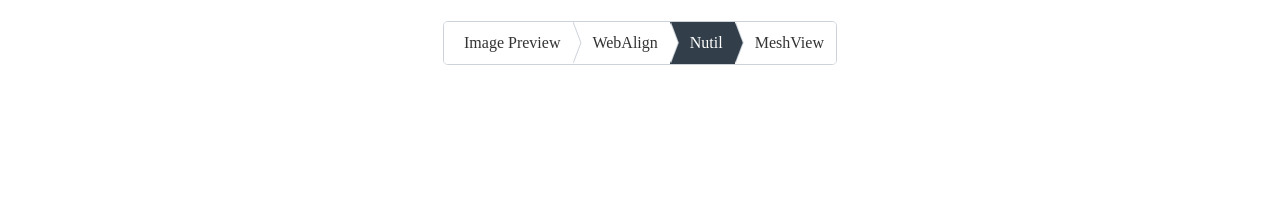
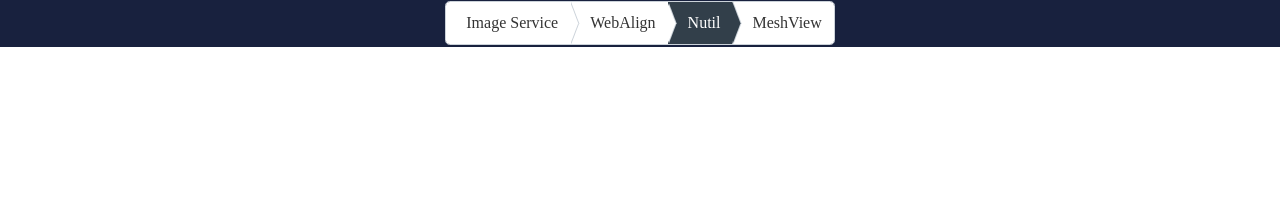
Before and after one commit to Neural-Systems-at-UIO/navbar, a plain HTML site: page index.html in a window 1280 px wide. Drawn offline with Linux system fonts and the light colour scheme.

Commit message:
Added ability to switch between apps

```diff
--- a/index.html
+++ b/index.html
@@ -1,87 +1,55 @@
 <style>
-  /* center div */
-  .breadcrumb_wrapper {
-    width: 100%;
-    display: flex;
-    margin-bottom: 1%;
-    padding-top: 1%;
+  iframe {
+    border: none;
   }
-  .breadcrumbs {
-    border: 1px solid #cbd2d9;
-    border-radius: 0.3rem;
-    display: inline-flex;
-    overflow: hidden;
-    margin: 0 auto;
+</style>
+<header style="background-color: #18213e ;">
+
+  <!-- include navbar.css -->
+  <link rel="stylesheet" href="navbar.css">
+  <div class="breadcrumb_wrapper">
+    <nav class="breadcrumbs">
+      <a href="" id="imageServ" class="breadcrumbs__item" onclick="changeClass(event)">Image Service</a>
+      <a href="" id="webAlign" class="breadcrumbs__item" onclick="changeClass(event)">WebAlign</a>
+      <a href="" id="nutil" class="breadcrumbs__item current" onclick="changeClass(event)">Nutil</a>
+      <a href="" id="meshview" class="breadcrumbs__item" onclick="changeClass(event)">MeshView</a>
+    </nav>
+  </div>
+  <!-- include ebrains-ai.svg in the top right -->
+</header>
+<!-- https://webalign.apps-dev.hbp.eu/?clb-collab-id=quint-demo&clb-doc-path=&clb-doc-name=WebAlign&clb-drive-id=8eabbdd3-6c21-49ef-b18b-1e90e58f3f9b -->
+
+<body>
+  <!-- <img src="ebrains.svg" alt="ebrains-ai" class="ebrains-ai"> -->
+
+  <!-- create iframe with no margin -->
+  <!-- https://webalign.apps-dev.hbp.eu/index.html?clb-collab-id={{current_collab}}
+    https://meshview.apps.hbp.eu/collab.html?clb-collab-id={{current_collab}} -->
+  <!-- set src to javascript variable -->
+  <iframe src="" id="content_frame"> style="width:100%; height:100%;"></iframe>
+</body>
+<script>
+  // create dictionary with links to apps
+  var links = {
+    "imageServ": "https://image-service.ebrains.eu",
+    "webAlign": "https://webalign.apps-dev.hbp.eu/?clb-collab-id={{current_collab}}",
+    "nutil": "https://nutil.org/?clb-collab-id={{current_collab}}",
+    "meshview": "https://meshview.apps.hbp.eu/collab.html?clb-collab-id={{current_collab}}"
+  }
+  //function on click change breadcrumbs__item to a current class
+  function changeClass(event) {
+    event.preventDefault();
+    var x = document.getElementsByClassName("breadcrumbs__item");
+    var i;
+    for (i = 0; i < x.length; i++) {
+      x[i].className = "breadcrumbs__item";
+    }
+    event.target.className = "breadcrumbs__item current";
+    // change src of iframe to the link in the dictionary
+    document.getElementById("content_frame").src = links[event.target.id];
   }
 
-  .breadcrumbs__item {
-    background: #fff;
-    color: #333;
-    outline: none;
-    padding: 0.75em 0.75em 0.75em 1.25em;
-    position: relative;
-    text-decoration: none;
-    transition: background 0.2s linear;
-  }
 
-  .breadcrumbs__item:hover:after,
-  .breadcrumbs__item:hover {
-    background: #edf1f5;
-  }
 
-  .breadcrumbs__item:after,
-  .breadcrumbs__item:before {
-    background: white;
-    bottom: 0;
-    clip-path: polygon(50% 50%, -50% -50%, 0 100%);
-    content: "";
-    left: 100%;
-    position: absolute;
-    top: 0;
-    transition: background 0.2s linear;
-    width: 1em;
-    z-index: 1;
-  }
 
-  .breadcrumbs__item:before {
-    background: #cbd2d9;
-    margin-left: 1px;
-  }
-
-  .breadcrumbs__item:last-child {
-    border-right: none;
-  }
-
-  .breadcrumbs__item.is-active {
-    background: #edf1f5;
-  }
-  .breadcrumbs__item:hover:after,
-  .breadcrumbs__item:hover {
-    background: #edf1f5;
-  }
-
-  .breadcrumbs__item.current,
-  .breadcrumbs__item.current:after {
-    background: #323f4a;
-    color: #fff;
-  }
-</style>
-<header></header>
-<body>
-  <div class="breadcrumb_wrapper">
-    <nav class="breadcrumbs">
-      <a href="" class="breadcrumbs__item">Image Preview</a>
-      <a
-        href="https://webalign.apps-dev.hbp.eu/index.html?clb-collab-id={{current_collab}}"
-        class="breadcrumbs__item"
-        >WebAlign</a
-      >
-      <a href="" class="breadcrumbs__item current" style="">Nutil</a>
-      <a
-        href="https://meshview.apps.hbp.eu/collab.html?clb-collab-id={{current_collab}}"
-        class="breadcrumbs__item"
-        >MeshView</a
-      >
-    </nav>
-  </div>
-</body>
+</script>
--- a/navbar.css
+++ b/navbar.css
@@ -2,9 +2,14 @@
 .breadcrumb_wrapper {
   width: 100%;
   display: flex;
-    margin-bottom: 1%;
-    padding-top: 1%;
+  padding-bottom: 0.1%;
+  padding-top: 0.1%;
 }
+
+body {
+  margin: 0;
+}
+
 .breadcrumbs {
   border: 1px solid #cbd2d9;
   border-radius: 0.3rem;
@@ -12,8 +17,6 @@
   overflow: hidden;
   margin: 0 auto;
 }
-
-
 
 
 
@@ -61,6 +64,7 @@
 .breadcrumbs__item.is-active {
   background: #edf1f5;
 }
+
 .breadcrumbs__item:hover:after,
 .breadcrumbs__item:hover {
   background: #edf1f5;
@@ -69,6 +73,6 @@
 
 .breadcrumbs__item.current,
 .breadcrumbs__item.current:after {
-        background:#323f4a;
+  background: #323f4a;
   color: #fff;
 }
```
Also changed, not shown: ebrains-ai-cropped.svg (added), ebrains.svg (added), test.svg (added), 1 other file. Lines whose indentation alone changed are shown as unchanged.
